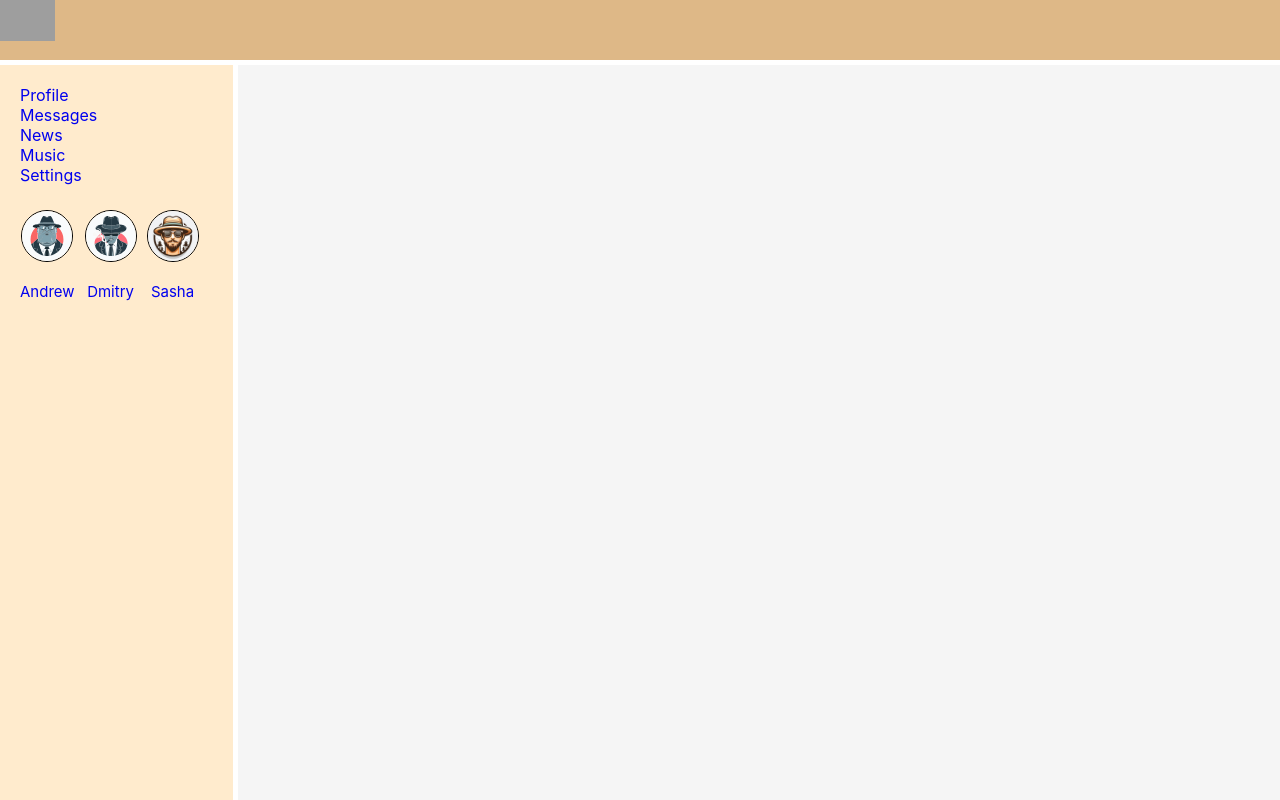
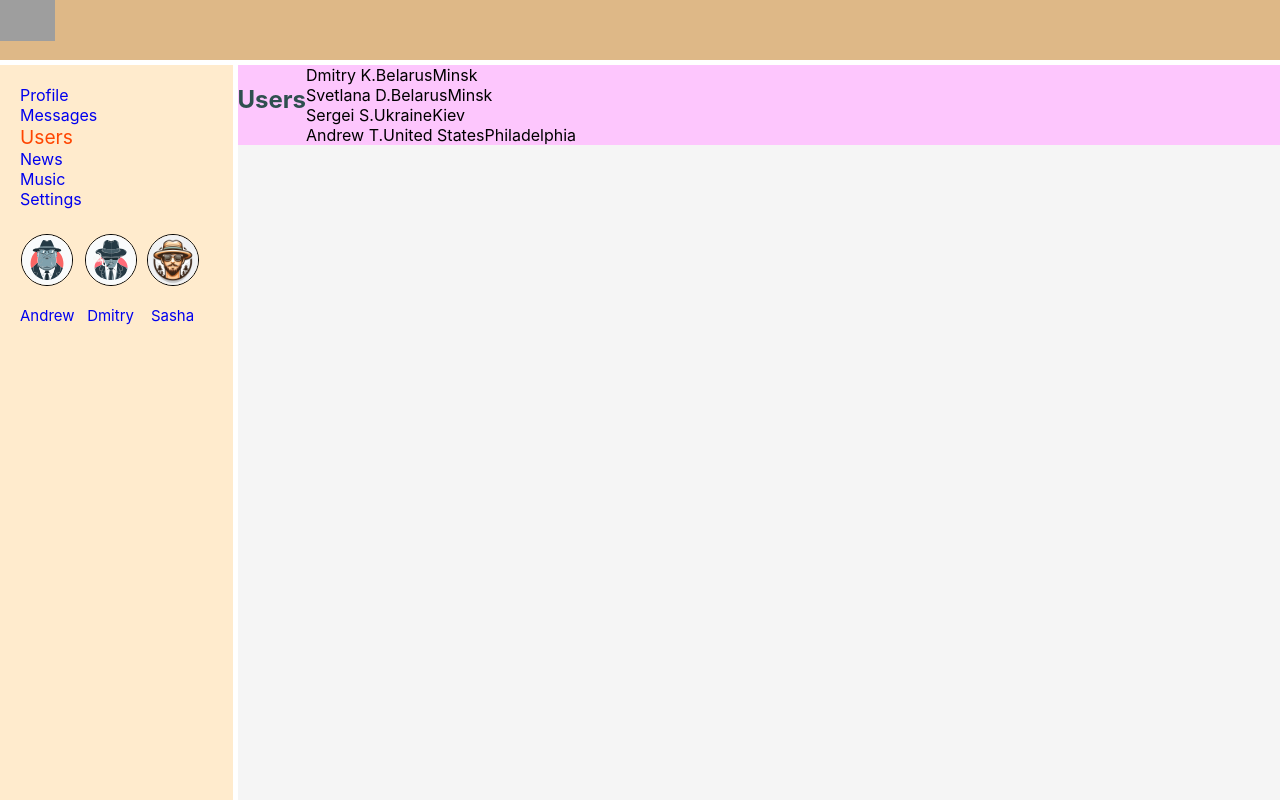
Before and after one commit to PavelNovik/samurai-way-main, a React (Create React App) app: page /users in a window 1280 px wide. Shown: the top 800 px of the page. Built offline with nearby package versions, Linux system fonts and the light colour scheme; grey boxes are pictures that could not be loaded.

Commit message:
lesson 49

```diff
--- a/src/App.tsx
+++ b/src/App.tsx
@@ -9,6 +9,7 @@ import Music from "./components/Music/Music";
 import Settings from "./components/Settings/Settings";
 
 import NavbarContainer from "./components/Navbar/NavbarContainer";
+import {UsersPageContainer} from "./components/Users/UsersPageContainer";
 
 
 function App() {
@@ -26,6 +27,7 @@ function App() {
                 {/*<Route path={'/dialogs'} component={Dialogs}/>*/}
                 <Route path={'/dialogs'}
                        render={() => <Dialogs/>}/>
+                <Route path={'/users'} render={()=> <UsersPageContainer/>}/>
                 <Route path={'/news'} component={News}/>
                 <Route path={'/music'} component={Music}/>
                 <Route path={'/settings'} component={Settings}/>
--- a/src/components/Dialogs/Dialogs.tsx
+++ b/src/components/Dialogs/Dialogs.tsx
@@ -8,7 +8,7 @@ const Dialogs = () => {
 
     return (
         <div className={s.dialogs}>
-            <h2>DIALOGS</h2>
+            <h2>Dialogs</h2>
             <div className={s.wrapper}>
                 <UsersContainer/>
                 <MessagesContainer/>
--- /dev/null
+++ b/src/components/Users/Users.module.css
@@ -0,0 +1,7 @@
+.users {
+    display: flex;
+    background-color: #fdc6fd;
+}
+.users h2 {
+    /*color: #faa816;*/
+}
--- /dev/null
+++ b/src/components/Users/Users.tsx
@@ -0,0 +1,17 @@
+import React, {FC} from 'react';
+import s from './Users.module.css'
+import {UsersPagePropsType} from "./UsersPageContainer";
+
+export const Users: FC<UsersPagePropsType> = (props) => {
+    const users = props.users.map(u => <div>{u.name + u.location.country + u.location.city}</div>)
+
+    return (
+        <div className={s.users}>
+            <h2>Users</h2>
+            <div className="">
+                {users}
+
+            </div>
+        </div>
+    );
+};
--- /dev/null
+++ b/src/components/Users/UsersPageContainer.tsx
@@ -0,0 +1,27 @@
+import {connect} from "react-redux";
+import {Users} from "./Users";
+import {followUserAC, setUsersAC, UsersStateType, UserType} from "../../redux/userReducer";
+import {Dispatch} from "redux";
+import {AppStateType} from "../../redux/redux-store";
+
+type MapStateType = UsersStateType
+type MapDispatchType = {
+    onFollow: (userId: string)=> void
+    onUnfollow: (userId: string)=> void
+    setUsers: (users: UserType[])=> void
+}
+
+export type UsersPagePropsType = MapStateType & MapDispatchType
+const mapStateToProps = (state: AppStateType): MapStateType => {
+return {
+    users: state.usersPage.users
+}
+}
+const mapDispatchToProps = (dispatch: Dispatch):MapDispatchType => {
+return {
+    onFollow: (userId:string)=> dispatch(followUserAC(userId)),
+    onUnfollow: (userId:string)=> dispatch(followUserAC(userId)),
+    setUsers: (users: UserType[])=> dispatch(setUsersAC(users))
+}
+}
+export const UsersPageContainer = connect(mapStateToProps, mapDispatchToProps)(Users)
--- a/src/redux/redux-store.ts
+++ b/src/redux/redux-store.ts
@@ -2,11 +2,13 @@ import {combineReducers, createStore} from "redux";
 import {profileReducer} from "./profileReducer";
 import {messagesReducer} from "./messagesReducer";
 import {sidebarReducer} from "./sidebarReducer";
+import {userReducer} from "./userReducer";
 
 export const rootReducer = combineReducers({
     profilePage: profileReducer,
     messagesPage: messagesReducer,
-    sidebar: sidebarReducer
+    sidebar: sidebarReducer,
+    usersPage: userReducer
 })
 
 
--- a/src/redux/sidebarReducer.ts
+++ b/src/redux/sidebarReducer.ts
@@ -21,6 +21,7 @@ const initialState: SidebarType = {
     menu: [
         {id: v1(), title: 'Profile', path: '/profile'},
         {id: v1(), title: 'Messages', path: '/dialogs'},
+        {id: v1(), title: 'Users', path: '/users'},
         {id: v1(), title: 'News', path: '/news'},
         {id: v1(), title: 'Music', path: '/music'},
         {id: v1(), title: 'Settings', path: '/settings'},
--- /dev/null
+++ b/src/redux/userReducer.ts
@@ -0,0 +1,108 @@
+import {v1} from "uuid";
+import pic1 from '../assets/img/pic1.svg'
+import pic2 from '../assets/img/pic2.svg'
+import pic3 from '../assets/img/pic3.jpg'
+import pic4 from '../assets/img/pic4.jpg'
+
+export type UserType = {
+    id: string
+    avatar: string
+    isFollow: boolean
+    name: string
+    location: {
+        country: string
+        city: string
+    }
+    status: string
+}
+export type UsersStateType = { users: UserType[]}
+
+export type UserReducerActionType = FollowUserACType | UnfollowUserACType | SetUsersAC
+
+const initialState: UsersStateType = {
+    users: [
+        {
+            id: v1(),
+            avatar: pic1,
+            isFollow: false,
+            name: 'Dmitry K.',
+            location: {
+                country: 'Belarus',
+                city: 'Minsk',
+            },
+            status: 'I am looking for a Job right now...'
+        },
+        {
+            id: v1(),
+            avatar: pic2,
+            isFollow: false,
+            name: 'Svetlana D.',
+            location: {
+                country: 'Belarus',
+                city: 'Minsk',
+            },
+            status: 'I am so pretty'
+        },
+        {
+            id: v1(),
+            avatar: pic3,
+            isFollow: true,
+            name: 'Sergei S.',
+            location: {
+                country: 'Ukraine',
+                city: 'Kiev',
+            },
+            status: 'I like football!!!'
+        },
+        {
+            id: v1(),
+            avatar: pic4,
+            isFollow: true,
+            name: 'Andrew T.',
+            location: {
+                country: 'United States',
+                city: 'Philadelphia',
+            },
+            status: 'I am free to help you to create good Video Production'
+        }
+    ]
+}
+export const userReducer = (state = initialState, action: UserReducerActionType): UsersStateType => {
+    switch (action.type) {
+        case 'FOLLOW_USER': {
+            return {users: state.users.map(u => u.id === action.userId ? {...u, isFollow: true} : u)}
+        }
+        case 'UNFOLLOW_USER': {
+            return {users: state.users.map(u => u.id === action.userId ? {...u, isFollow: false} : u)}
+        }
+        case 'SET_USERS': {
+            return {users: [...state.users, ...action.users]}
+        }
+        default:
+            return state
+    }
+}
+
+type FollowUserACType = ReturnType<typeof followUserAC>
+export const followUserAC = (userId: string) => {
+    return {
+        type: 'FOLLOW_USER',
+        userId
+    } as const
+}
+
+type UnfollowUserACType = ReturnType<typeof unfollowUserAC>
+export const unfollowUserAC = (userId: string) => {
+    return {
+        type: 'UNFOLLOW_USER',
+        userId
+    } as const
+}
+
+type SetUsersAC = ReturnType<typeof setUsersAC>
+export const setUsersAC = (users: UserType[])=> {
+    return {
+        type: 'SET_USERS',
+        users
+    } as const
+}
```
